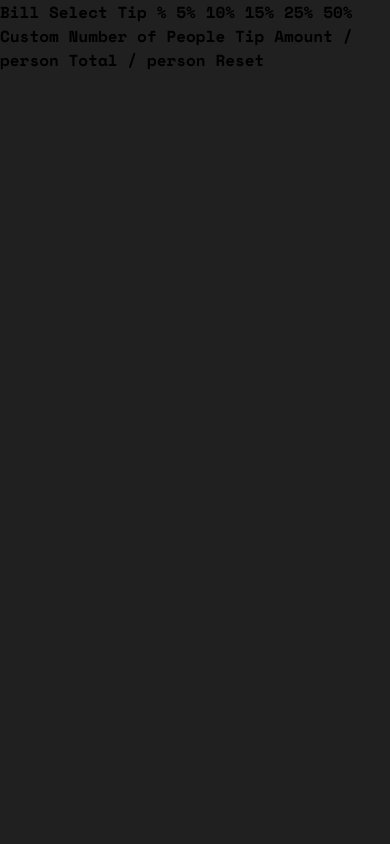
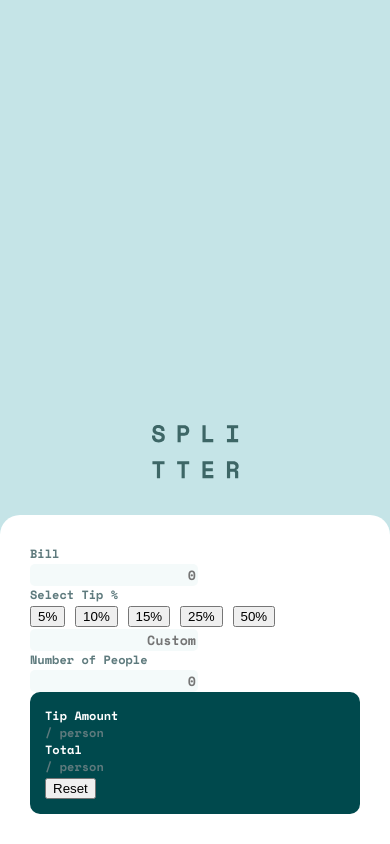
Before and after one commit to humbruno/tip-calculator, a website: page index.html in a window 390 px wide. Drawn offline with nearby package versions, Linux system fonts and the light colour scheme.

Commit message:
Added initial mobile styles

```diff
--- a/app/scss/style.scss
+++ b/app/scss/style.scss
@@ -2,4 +2,52 @@
 @forward "buttons";
 
 body {
+  background-color: var(--lightGrayishCyan);
+  min-height: 100vh;
+  display: flex;
+  flex-direction: column;
+  align-items: center;
+  justify-content: flex-end;
 }
+
+.container {
+  background-color: var(--white);
+  display: flex;
+  flex-direction: column;
+  padding: rem(30);
+  border-top-left-radius: rem(20);
+  border-top-right-radius: rem(20);
+
+  h2 {
+    font-size: rem(12);
+
+    span {
+      color: var(--darkGrayishCyan);
+    }
+  }
+}
+
+input {
+  font-family: var(--fontPrimary);
+  text-align: right;
+  background-color: var(--veryLightGrayishCyan);
+  border: none;
+  border-radius: 5px;
+}
+
+.input {
+  color: var(--darkGrayishCyan);
+  flex: 1;
+}
+
+.output {
+  background-color: var(--veryDarkCyan);
+  color: var(--white);
+  flex: 1;
+  border-radius: 10px;
+  padding: rem(15);
+}
+
+nav {
+  margin-bottom: rem(30);
+}
--- a/app/scss/utils/_functions.scss
+++ b/app/scss/utils/_functions.scss
@@ -1,5 +1,5 @@
 @use "sass:math";
 
 @function rem($pixels, $context: 16) {
-  @return math.div($pixels / $context) * 1rem;
+  @return math.div($pixels, $context) * 1rem;
 }
--- a/app/scss/utils/_typography.scss
+++ b/app/scss/utils/_typography.scss
@@ -14,7 +14,7 @@ body {
 h1,
 h2,
 h3 {
-  margin-top: 0;
+  margin: 0;
 }
 
 a,
--- a/index.html
+++ b/index.html
@@ -28,8 +28,47 @@
     <link rel="stylesheet" href="./css/style.css" />
   </head>
   <body>
-    Bill Select Tip % 5% 10% 15% 25% 50% Custom Number of People Tip Amount /
-    person Total / person Reset
+    <nav><img src="./images/logo.svg" alt="" aria-hidden="true" /></nav>
+    <main class="container">
+      <section class="input">
+        <div class="input__bill-wrapper">
+          <h2>Bill</h2>
+          <input type="text" placeholder="0" />
+        </div>
+        <div class="input__btn-wrapper">
+          <h2>Select Tip %</h2>
+          <button class="btn">5%</button>
+          <button class="btn">10%</button>
+          <button class="btn">15%</button>
+          <button class="btn">25%</button>
+          <button class="btn">50%</button>
+          <input type="text" placeholder="Custom" />
+        </div>
+        <div class="input__people-wrapper">
+          <h2>Number of People</h2>
+          <input type="text" placeholder="0" />
+        </div>
+      </section>
+      <section class="output">
+        <div class="split-wrapper">
+          <div class="tipPerPerson">
+            <h2>
+              Tip Amount <br />
+              <span>/ person</span>
+            </h2>
+          </div>
+          <div class="totalPerPerson">
+            <h2>
+              Total <br />
+              <span>/ person</span>
+            </h2>
+          </div>
+        </div>
+        <div class="reset-wrapper">
+          <button class="btn reset">Reset</button>
+        </div>
+      </section>
+    </main>
 
     <script src="./app/js/script.js"></script>
   </body>
```
Also changed, not shown: css/style.css.
